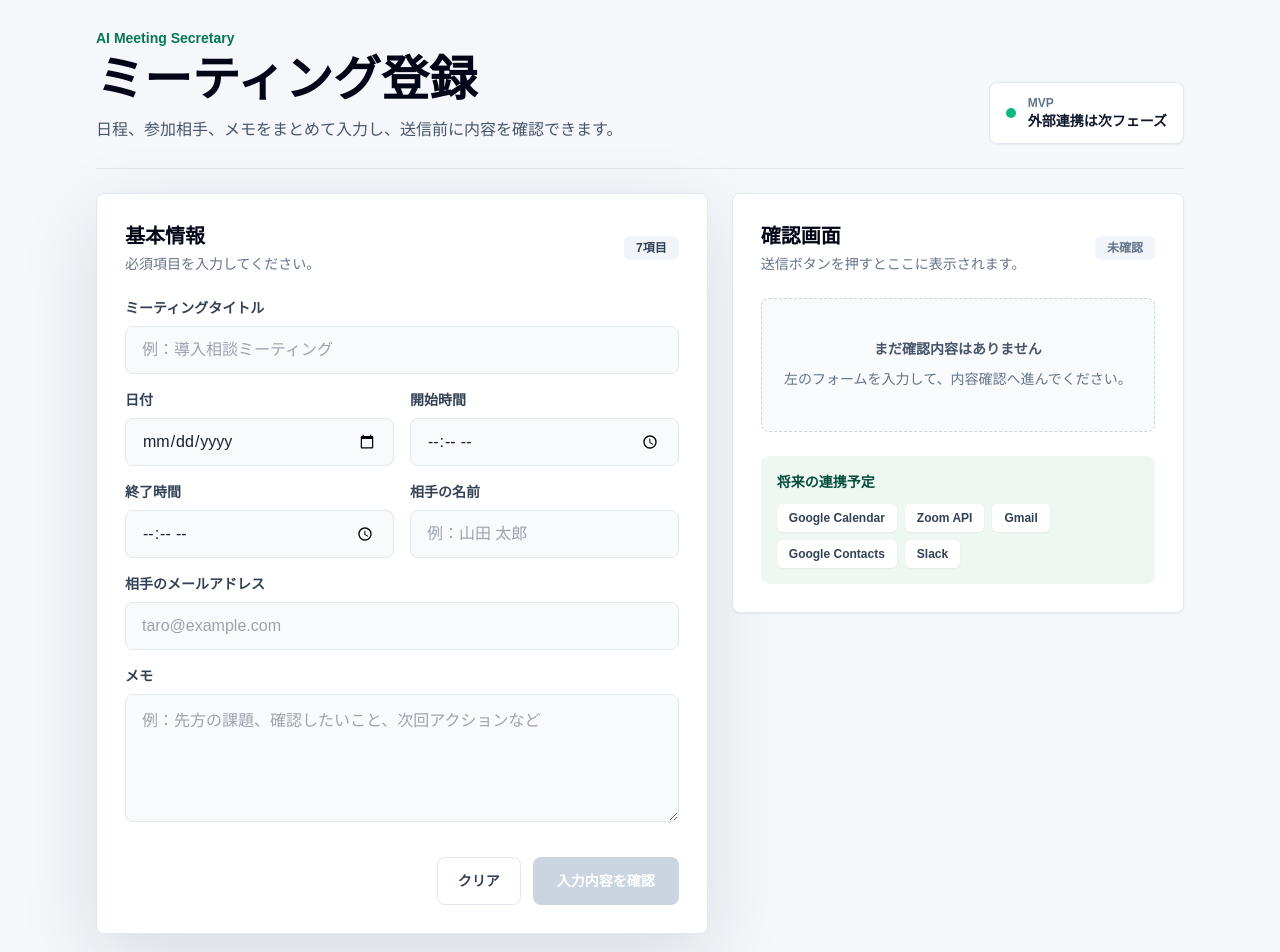
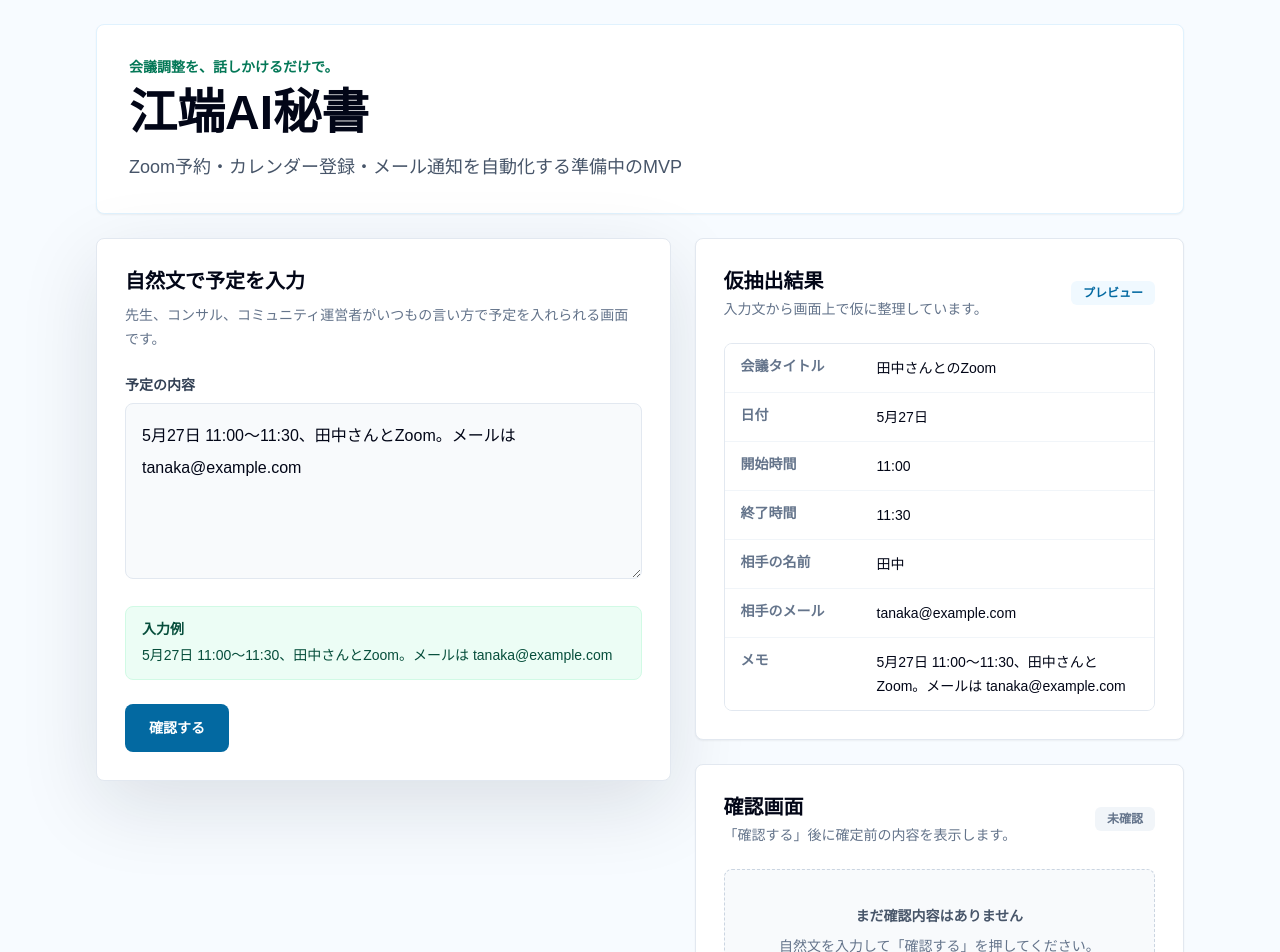
Before and after one commit to iUHirotoebata/ai-meeting-secretary, a Next.js app: page / in a window 1280 px wide. Shown: the top 952 px of the page. Built offline with nearby package versions, Linux system fonts and the light colour scheme.

Commit message:
Replace dummy dashboard with Japanese AI secretary MVP

```diff
--- a/src/app/layout.tsx
+++ b/src/app/layout.tsx
@@ -2,8 +2,8 @@ import type { Metadata } from "next";
 import "./globals.css";
 
 export const metadata: Metadata = {
-  title: "AI Meeting Secretary",
-  description: "AI秘書アプリのミーティング登録MVP",
+  title: "江端AI秘書",
+  description: "Zoom予約・カレンダー登録・メール通知を自動化する準備中のMVP",
 };
 
 export default function RootLayout({
--- a/src/app/page.tsx
+++ b/src/app/page.tsx
@@ -2,7 +2,7 @@
 
 import { FormEvent, useMemo, useState } from "react";
 
-type MeetingForm = {
+type MeetingDetails = {
   title: string;
   date: string;
   startTime: string;
@@ -12,251 +12,253 @@ type MeetingForm = {
   memo: string;
 };
 
-const initialForm: MeetingForm = {
-  title: "",
-  date: "",
-  startTime: "",
-  endTime: "",
-  guestName: "",
-  guestEmail: "",
-  memo: "",
-};
+const samplePrompt =
+  "5月27日 11:00〜11:30、田中さんとZoom。メールは tanaka@example.com";
 
-const fields = [
-  {
-    id: "title",
-    label: "ミーティングタイトル",
-    type: "text",
-    placeholder: "例：導入相談ミーティング",
-  },
-  { id: "date", label: "日付", type: "date", placeholder: "" },
-  { id: "startTime", label: "開始時間", type: "time", placeholder: "" },
-  { id: "endTime", label: "終了時間", type: "time", placeholder: "" },
-  {
-    id: "guestName",
-    label: "相手の名前",
-    type: "text",
-    placeholder: "例：山田 太郎",
-  },
-  {
-    id: "guestEmail",
-    label: "相手のメールアドレス",
-    type: "email",
-    placeholder: "taro@example.com",
-  },
-] as const;
-
-const summaryLabels: Array<[keyof MeetingForm, string]> = [
-  ["title", "タイトル"],
+const detailLabels: Array<[keyof MeetingDetails, string]> = [
+  ["title", "会議タイトル"],
   ["date", "日付"],
   ["startTime", "開始時間"],
   ["endTime", "終了時間"],
   ["guestName", "相手の名前"],
-  ["guestEmail", "メールアドレス"],
+  ["guestEmail", "相手のメール"],
   ["memo", "メモ"],
 ];
 
+const statusCards = [
+  {
+    title: "Zoom作成予定",
+    description: "確認後、Zoom URLを自動作成する想定です。",
+    accent: "bg-sky-500",
+  },
+  {
+    title: "Google Calendar登録予定",
+    description: "日時と参加者をカレンダーへ登録する想定です。",
+    accent: "bg-emerald-500",
+  },
+  {
+    title: "メール通知予定",
+    description: "相手へ招待メールを送る想定です。",
+    accent: "bg-cyan-500",
+  },
+];
+
+function normalizeTime(value: string) {
+  const [hour, minute = "00"] = value.split(":");
+  return `${hour.padStart(2, "0")}:${minute.padStart(2, "0")}`;
+}
+
+function extractMeetingDetails(input: string): MeetingDetails {
+  const email = input.match(/[A-Z0-9._%+-]+@[A-Z0-9.-]+\.[A-Z]{2,}/i)?.[0] ?? "";
+  const dateMatch =
+    input.match(/(\d{1,2})月\s*(\d{1,2})日/) ??
+    input.match(/(\d{4})[/-](\d{1,2})[/-](\d{1,2})/);
+  const timeMatch = input.match(
+    /(\d{1,2}:\d{2})\s*(?:〜|~|-|から)\s*(\d{1,2}:\d{2})/,
+  );
+  const guestMatch =
+    input.match(/([一-龥ぁ-んァ-ヶーA-Za-z\s]{1,24})さん/) ??
+    input.match(/([一-龥ぁ-んァ-ヶーA-Za-z\s]{1,24})(?:様|先生)/);
+  const guestName = guestMatch?.[1]?.trim() ?? "";
+  const mentionsZoom = /zoom/i.test(input);
+
+  let date = "";
+  if (dateMatch) {
+    if (dateMatch.length === 3) {
+      date = `${dateMatch[1]}月${dateMatch[2]}日`;
+    } else {
+      date = `${dateMatch[1]}年${dateMatch[2]}月${dateMatch[3]}日`;
+    }
+  }
+
+  return {
+    title: guestName
+      ? `${guestName}さんとの${mentionsZoom ? "Zoom" : "会議"}`
+      : mentionsZoom
+        ? "Zoomミーティング"
+        : "",
+    date,
+    startTime: timeMatch ? normalizeTime(timeMatch[1]) : "",
+    endTime: timeMatch ? normalizeTime(timeMatch[2]) : "",
+    guestName,
+    guestEmail: email,
+    memo: input.trim(),
+  };
+}
+
 export default function Home() {
-  const [form, setForm] = useState<MeetingForm>(initialForm);
-  const [isConfirming, setIsConfirming] = useState(false);
+  const [naturalInput, setNaturalInput] = useState(samplePrompt);
+  const [confirmedDetails, setConfirmedDetails] =
+    useState<MeetingDetails | null>(null);
 
-  const canSubmit = useMemo(
-    () =>
-      form.title &&
-      form.date &&
-      form.startTime &&
-      form.endTime &&
-      form.guestName &&
-      form.guestEmail,
-    [form],
+  const extractedDetails = useMemo(
+    () => extractMeetingDetails(naturalInput),
+    [naturalInput],
   );
 
-  const updateField = (key: keyof MeetingForm, value: string) => {
-    setForm((current) => ({ ...current, [key]: value }));
-  };
+  const hasInput = naturalInput.trim().length > 0;
 
   const handleSubmit = (event: FormEvent<HTMLFormElement>) => {
     event.preventDefault();
-    setIsConfirming(true);
+    setConfirmedDetails(extractedDetails);
   };
 
   return (
-    <main className="min-h-screen bg-[#f6f7fb]">
-      <section className="mx-auto flex min-h-screen w-full max-w-6xl flex-col px-4 py-5 sm:px-6 lg:px-8">
-        <header className="flex flex-col gap-5 border-b border-slate-200 pb-6 pt-2 sm:flex-row sm:items-end sm:justify-between">
-          <div>
-            <p className="text-sm font-semibold text-emerald-700">
-              AI Meeting Secretary
+    <main className="min-h-screen bg-[#f7fbff] text-slate-950">
+      <section className="mx-auto flex min-h-screen w-full max-w-6xl flex-col px-4 py-6 sm:px-6 lg:px-8">
+        <header className="rounded-lg border border-sky-100 bg-white px-5 py-6 shadow-sm sm:px-8 sm:py-8">
+          <div className="max-w-3xl">
+            <p className="text-sm font-bold text-emerald-700">
+              会議調整を、話しかけるだけで。
             </p>
-            <h1 className="mt-2 text-3xl font-bold tracking-normal text-slate-950 sm:text-5xl">
-              ミーティング登録
+            <h1 className="mt-3 text-4xl font-bold tracking-normal text-slate-950 sm:text-5xl">
+              江端AI秘書
             </h1>
-            <p className="mt-3 max-w-2xl text-base leading-7 text-slate-600">
-              日程、参加相手、メモをまとめて入力し、送信前に内容を確認できます。
+            <p className="mt-4 text-base leading-7 text-slate-600 sm:text-lg">
+              Zoom予約・カレンダー登録・メール通知を自動化する準備中のMVP
             </p>
-          </div>
-          <div className="flex w-full max-w-sm items-center gap-3 rounded-lg border border-slate-200 bg-white px-4 py-3 shadow-sm sm:w-auto">
-            <div className="h-2.5 w-2.5 rounded-full bg-emerald-500" />
-            <div>
-              <p className="text-xs font-semibold text-slate-500">MVP</p>
-              <p className="text-sm font-semibold text-slate-900">
-                外部連携は次フェーズ
-              </p>
-            </div>
           </div>
         </header>
 
-        <div className="grid flex-1 gap-6 py-6 lg:grid-cols-[1.15fr_0.85fr] lg:items-start">
+        <div className="grid flex-1 gap-6 py-6 lg:grid-cols-[1.08fr_0.92fr] lg:items-start">
           <form
             onSubmit={handleSubmit}
             className="rounded-lg border border-slate-200 bg-white p-5 shadow-soft sm:p-7"
           >
-            <div className="mb-6 flex items-center justify-between gap-4">
+            <div className="flex flex-col gap-2">
+              <h2 className="text-xl font-bold text-slate-950">
+                自然文で予定を入力
+              </h2>
+              <p className="text-sm leading-6 text-slate-500">
+                先生、コンサル、コミュニティ運営者がいつもの言い方で予定を入れられる画面です。
+              </p>
+            </div>
+
+            <label className="mt-6 block">
+              <span className="mb-2 block text-sm font-semibold text-slate-700">
+                予定の内容
+              </span>
+              <textarea
+                value={naturalInput}
+                onChange={(event) => {
+                  setNaturalInput(event.target.value);
+                  setConfirmedDetails(null);
+                }}
+                placeholder={samplePrompt}
+                className="min-h-44 w-full resize-y rounded-lg border border-slate-200 bg-slate-50 px-4 py-4 text-base leading-8 outline-none transition placeholder:text-slate-400 focus:border-sky-500 focus:bg-white focus:ring-4 focus:ring-sky-100"
+              />
+            </label>
+
+            <div className="mt-5 rounded-lg border border-emerald-100 bg-emerald-50 px-4 py-3">
+              <p className="text-sm font-bold text-emerald-900">入力例</p>
+              <p className="mt-1 text-sm leading-6 text-emerald-900">
+                {samplePrompt}
+              </p>
+            </div>
+
+            <button
+              type="submit"
+              disabled={!hasInput}
+              className="mt-6 h-12 w-full rounded-lg bg-sky-700 px-6 text-sm font-bold text-white transition hover:bg-sky-800 disabled:cursor-not-allowed disabled:bg-slate-300 sm:w-auto"
+            >
+              確認する
+            </button>
+          </form>
+
+          <aside className="space-y-6">
+            <section className="rounded-lg border border-slate-200 bg-white p-5 shadow-sm sm:p-7">
+              <div className="flex items-center justify-between gap-4">
                 <div>
                   <h2 className="text-xl font-bold text-slate-950">
-                  基本情報
+                    仮抽出結果
                   </h2>
                   <p className="mt-1 text-sm text-slate-500">
-                  必須項目を入力してください。
+                    入力文から画面上で仮に整理しています。
                   </p>
                 </div>
-              <span className="rounded-md bg-slate-100 px-3 py-1 text-xs font-semibold text-slate-700">
-                7項目
+                <span className="rounded-md bg-sky-50 px-3 py-1 text-xs font-bold text-sky-700">
+                  プレビュー
                 </span>
               </div>
 
-            <div className="grid gap-4 sm:grid-cols-2">
-              {fields.map((field) => (
-                <label
-                  key={field.id}
-                  className={
-                    field.id === "title" || field.id === "guestEmail"
-                      ? "sm:col-span-2"
-                      : undefined
-                  }
-                >
-                  <span className="mb-2 block text-sm font-semibold text-slate-700">
-                    {field.label}
-                  </span>
-                  <input
-                    required
-                    type={field.type}
-                    value={form[field.id]}
-                    placeholder={field.placeholder}
-                    onChange={(event) =>
-                      updateField(field.id, event.target.value)
-                    }
-                    className="h-12 w-full rounded-lg border border-slate-200 bg-slate-50 px-4 text-base outline-none transition focus:border-emerald-500 focus:bg-white focus:ring-4 focus:ring-emerald-100"
-                  />
-                </label>
-              ))}
+              <DetailsList details={extractedDetails} />
+            </section>
 
-              <label className="sm:col-span-2">
-                <span className="mb-2 block text-sm font-semibold text-slate-700">
-                  メモ
-                </span>
-                <textarea
-                  value={form.memo}
-                  placeholder="例：先方の課題、確認したいこと、次回アクションなど"
-                  onChange={(event) => updateField("memo", event.target.value)}
-                  className="min-h-32 w-full resize-y rounded-lg border border-slate-200 bg-slate-50 px-4 py-3 text-base leading-7 outline-none transition focus:border-emerald-500 focus:bg-white focus:ring-4 focus:ring-emerald-100"
-                />
-              </label>
-            </div>
-
-            <div className="mt-7 flex flex-col-reverse gap-3 sm:flex-row sm:justify-end">
-              <button
-                type="button"
-                onClick={() => {
-                  setForm(initialForm);
-                  setIsConfirming(false);
-                }}
-                className="h-12 rounded-lg border border-slate-200 px-5 text-sm font-bold text-slate-700 transition hover:bg-slate-50"
-              >
-                クリア
-              </button>
-              <button
-                type="submit"
-                disabled={!canSubmit}
-                className="h-12 rounded-lg bg-slate-950 px-6 text-sm font-bold text-white transition hover:bg-slate-800 disabled:cursor-not-allowed disabled:bg-slate-300"
-              >
-                入力内容を確認
-              </button>
-            </div>
-          </form>
-
-          <aside className="rounded-lg border border-slate-200 bg-white p-5 shadow-sm sm:p-7">
+            <section className="rounded-lg border border-slate-200 bg-white p-5 shadow-sm sm:p-7">
               <div className="flex items-center justify-between gap-4">
                 <div>
                   <h2 className="text-xl font-bold text-slate-950">
                     確認画面
                   </h2>
                   <p className="mt-1 text-sm text-slate-500">
-                  送信ボタンを押すとここに表示されます。
+                    「確認する」後に確定前の内容を表示します。
                   </p>
                 </div>
                 <span
-                className={`rounded-md px-3 py-1 text-xs font-semibold ${
-                  isConfirming
+                  className={`rounded-md px-3 py-1 text-xs font-bold ${
+                    confirmedDetails
                       ? "bg-emerald-100 text-emerald-700"
                       : "bg-slate-100 text-slate-500"
                   }`}
                 >
-                {isConfirming ? "確認中" : "未確認"}
+                  {confirmedDetails ? "確認済み" : "未確認"}
                 </span>
               </div>
 
-            {isConfirming ? (
-              <div className="mt-6 divide-y divide-slate-100 overflow-hidden rounded-lg border border-slate-200">
-                {summaryLabels.map(([key, label]) => (
-                  <div
-                    key={key}
-                    className="grid gap-1 bg-white px-4 py-3 sm:grid-cols-[120px_1fr]"
-                  >
-                    <dt className="text-sm font-semibold text-slate-500">
-                      {label}
-                    </dt>
-                    <dd className="break-words text-sm font-medium leading-6 text-slate-950">
-                      {form[key] || "未入力"}
-                    </dd>
-                  </div>
-                ))}
-              </div>
+              {confirmedDetails ? (
+                <DetailsList details={confirmedDetails} />
               ) : (
-              <div className="mt-6 rounded-lg border border-dashed border-slate-300 bg-slate-50 px-5 py-10 text-center">
+                <div className="mt-6 rounded-lg border border-dashed border-slate-300 bg-slate-50 px-5 py-9 text-center">
                   <p className="text-sm font-semibold text-slate-600">
                     まだ確認内容はありません
                   </p>
                   <p className="mt-2 text-sm leading-6 text-slate-500">
-                  左のフォームを入力して、内容確認へ進んでください。
+                    自然文を入力して「確認する」を押してください。
                   </p>
                 </div>
               )}
-
-            <div className="mt-6 rounded-lg bg-[#eef7f2] p-4">
-              <p className="text-sm font-bold text-emerald-900">
-                将来の連携予定
-              </p>
-              <div className="mt-3 flex flex-wrap gap-2">
-                {[
-                  "Google Calendar",
-                  "Zoom API",
-                  "Gmail",
-                  "Google Contacts",
-                  "Slack",
-                ].map((service) => (
-                  <span
-                    key={service}
-                    className="rounded-md bg-white px-3 py-1.5 text-xs font-semibold text-slate-700 shadow-sm"
-                  >
-                    {service}
-                  </span>
-                ))}
-              </div>
-            </div>
+            </section>
           </aside>
         </div>
+
+        <section className="grid gap-4 pb-8 sm:grid-cols-3">
+          {statusCards.map((card) => (
+            <div
+              key={card.title}
+              className="rounded-lg border border-slate-200 bg-white p-5 shadow-sm"
+            >
+              <div className={`h-1.5 w-14 rounded-full ${card.accent}`} />
+              <h3 className="mt-4 text-base font-bold text-slate-950">
+                {card.title}
+              </h3>
+              <p className="mt-2 text-sm leading-6 text-slate-500">
+                {card.description}
+              </p>
+              <p className="mt-4 inline-flex rounded-md bg-slate-100 px-3 py-1 text-xs font-bold text-slate-600">
+                API連携は準備中
+              </p>
+            </div>
+          ))}
+        </section>
       </section>
     </main>
   );
 }
+
+function DetailsList({ details }: { details: MeetingDetails }) {
+  return (
+    <dl className="mt-6 divide-y divide-slate-100 overflow-hidden rounded-lg border border-slate-200">
+      {detailLabels.map(([key, label]) => (
+        <div
+          key={key}
+          className="grid gap-1 bg-white px-4 py-3 sm:grid-cols-[132px_1fr]"
+        >
+          <dt className="text-sm font-semibold text-slate-500">{label}</dt>
+          <dd className="break-words text-sm font-medium leading-6 text-slate-950">
+            {details[key] || "未抽出"}
+          </dd>
+        </div>
+      ))}
+    </dl>
+  );
+}
```
Lines whose indentation alone changed are shown as unchanged.
